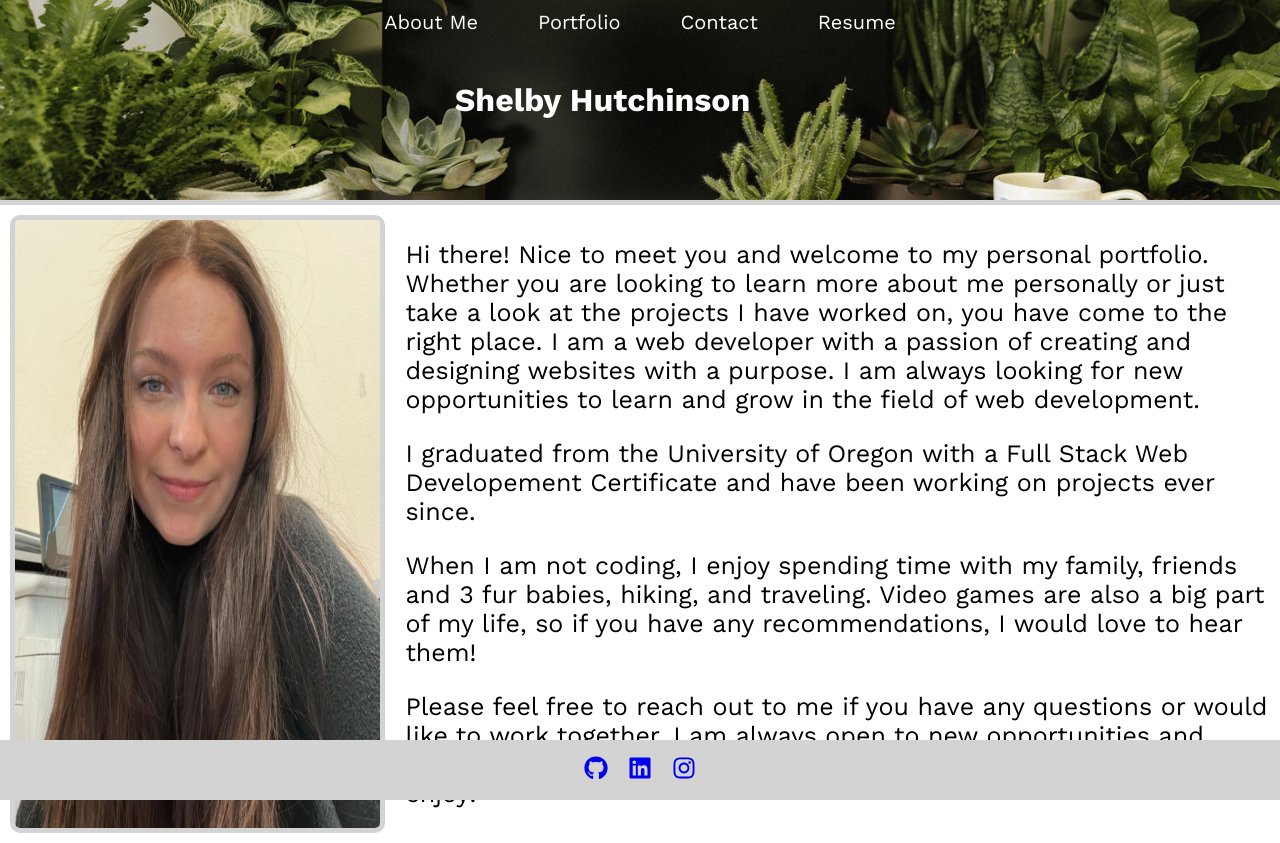
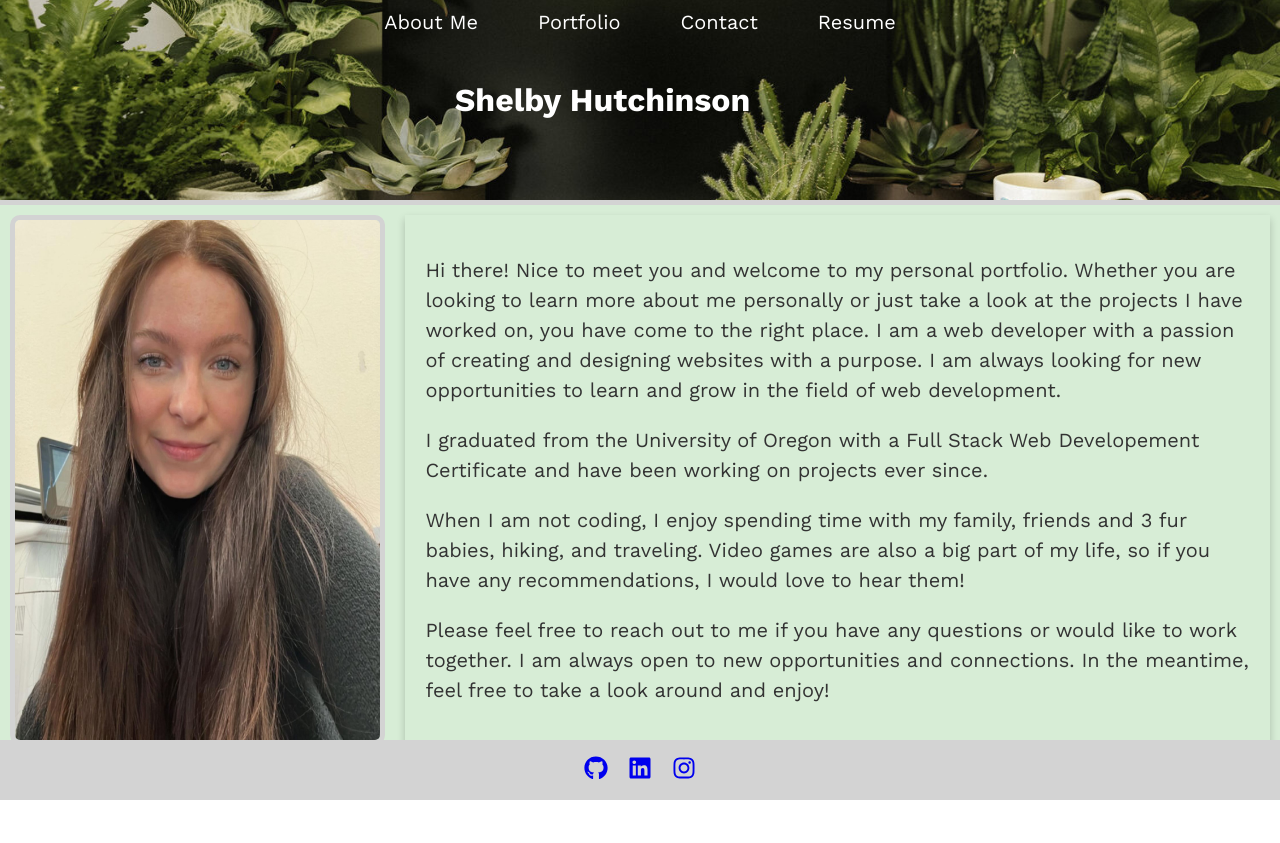
Before and after one commit to shhutc18/React-Portfolio, a React (Vite) app: page / in a window 1280 px wide. After the commit the page ends 800 px from the top, so only its background shows below. Built offline with nearby package versions, Linux system fonts and the light colour scheme.

Commit message:
added styling for text area

```diff
--- a/src/components/AboutMe.jsx
+++ b/src/components/AboutMe.jsx
@@ -2,11 +2,12 @@ import React from 'react';
 import myPicture from '../assets/images/Self.jpg'; // Replace with the path to your picture
 
 const AboutMe = () => {
-  const aboutMeStyle = {
-    display: 'flex',
-    justifyContent: 'space-between',
-    padding: '10px',
-  };
+    const aboutMeStyle = {
+        display: 'flex',
+        justifyContent: 'space-between',
+        padding: '10px',
+        backgroundColor: '#d7edd6', // Add a background color
+    };
 
   const imageStyle = {
     width: '29%', // Make the image smaller
@@ -16,9 +17,13 @@ const AboutMe = () => {
   };
 
   const textStyle = {
-    width: '80%', // Adjust as needed
-    fontSize: '25px',
+    width: '80%',
+    fontSize: '20px',
     fontFamily: "'Work Sans', sans-serif",
+    color: '#333',
+    lineHeight: '1.5',
+    boxShadow: '0px 4px 8px rgba(0, 0, 0, 0.2)', // Add a box shadow
+    padding: '20px', // Add some padding
   };
 
   return (
```
